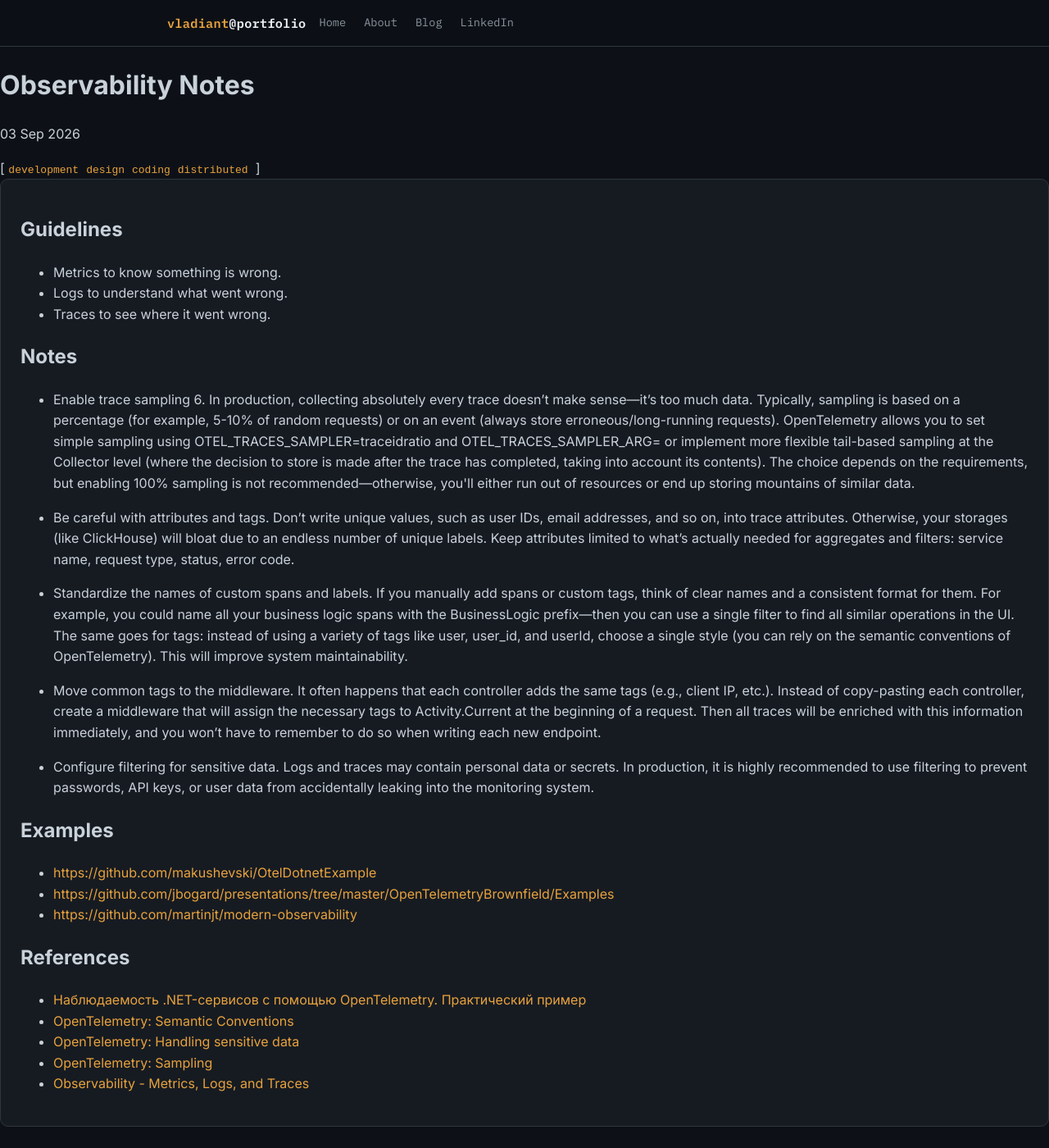
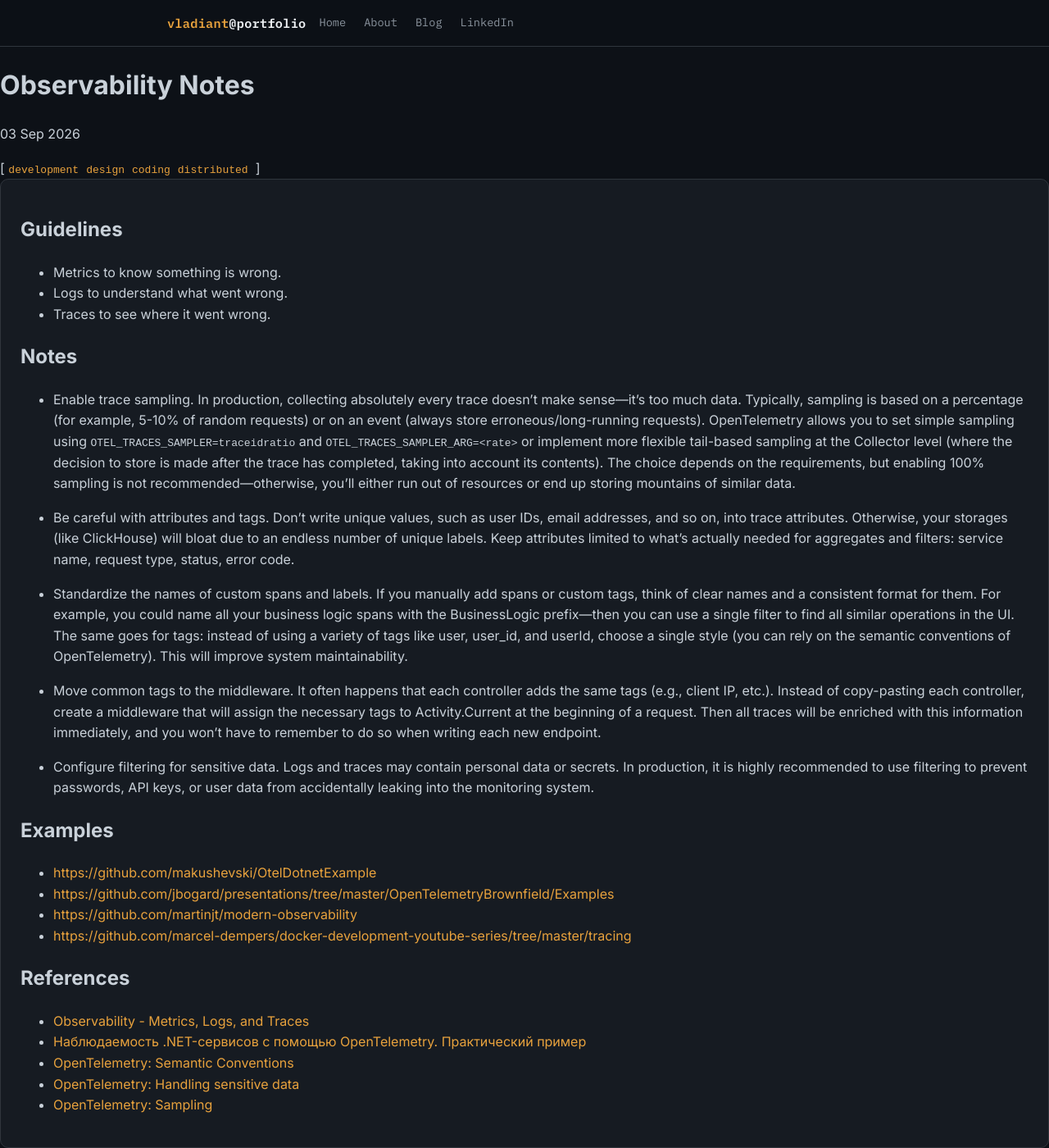
Before and after one commit to vladiant/vladiant.github.io, a Jekyll site: the page built from _posts/2026-09-03-observability-notes.md, in a window 1280 px wide and 1400 px high. Shown: the whole window at 82% size. Built offline with Jekyll 4.4.1, drawn with Linux system fonts in a browser that asks for light colours.

Commit message:
Update post

```diff
--- a/_posts/2026-09-03-observability-notes.md
+++ b/_posts/2026-09-03-observability-notes.md
@@ -11,7 +11,7 @@ tags: development design coding distributed
 * Traces to see where it went wrong.
 
 ## Notes
-* Enable trace sampling 6. In production, collecting absolutely every trace doesn't make sense—it's too much data. Typically, sampling is based on a percentage (for example, 5-10% of random requests) or on an event (always store erroneous/long-running requests). OpenTelemetry allows you to set simple sampling using OTEL_TRACES_SAMPLER=traceidratio and OTEL_TRACES_SAMPLER_ARG=<rate> or implement more flexible tail-based sampling at the Collector level (where the decision to store is made after the trace has completed, taking into account its contents). The choice depends on the requirements, but enabling 100% sampling is not recommended—otherwise, you'll either run out of resources or end up storing mountains of similar data.
+* Enable trace sampling. In production, collecting absolutely every trace doesn't make sense—it's too much data. Typically, sampling is based on a percentage (for example, 5-10% of random requests) or on an event (always store erroneous/long-running requests). OpenTelemetry allows you to set simple sampling using `OTEL_TRACES_SAMPLER=traceidratio` and `OTEL_TRACES_SAMPLER_ARG=<rate>` or implement more flexible tail-based sampling at the Collector level (where the decision to store is made after the trace has completed, taking into account its contents). The choice depends on the requirements, but enabling 100% sampling is not recommended—otherwise, you'll either run out of resources or end up storing mountains of similar data.
 
 * Be careful with attributes and tags. Don't write unique values, such as user IDs, email addresses, and so on, into trace attributes. Otherwise, your storages (like ClickHouse) will bloat due to an endless number of unique labels. Keep attributes limited to what's actually needed for aggregates and filters: service name, request type, status, error code.
 
@@ -25,11 +25,12 @@ tags: development design coding distributed
 * <https://github.com/makushevski/OtelDotnetExample>
 * <https://github.com/jbogard/presentations/tree/master/OpenTelemetryBrownfield/Examples>
 * <https://github.com/martinjt/modern-observability>
+* <https://github.com/marcel-dempers/docker-development-youtube-series/tree/master/tracing>
 
 
 ## References
+* [Observability - Metrics, Logs, and Traces](https://www.systemdesignbutsimple.com/p/observability-metrics-logs-and-traces)
 * [Наблюдаемость .NET-сервисов с помощью OpenTelemetry. Практический пример](https://habr.com/ru/articles/984252/)
 * [OpenTelemetry: Semantic Conventions](https://opentelemetry.io/docs/concepts/semantic-conventions/)
 * [OpenTelemetry: Handling sensitive data](https://opentelemetry.io/docs/security/handling-sensitive-data/)
 * [OpenTelemetry: Sampling](https://opentelemetry.io/docs/concepts/sampling/)
-* [Observability - Metrics, Logs, and Traces](https://www.systemdesignbutsimple.com/p/observability-metrics-logs-and-traces)
```
